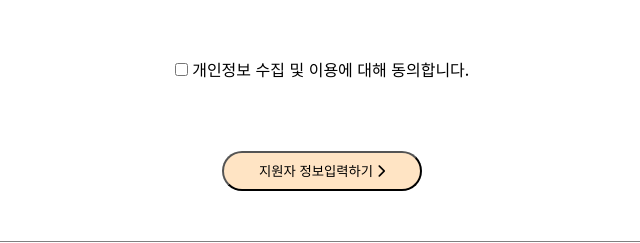
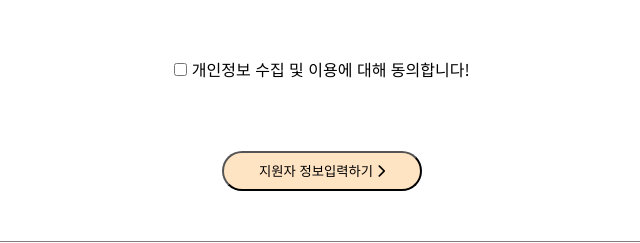
Before and after one commit to arthur-119/ems_application, a plain HTML site: page agree.html in a window 1280 px wide. Shown: the part 654-897 px from the top of the page, 318-958 px from the left. Drawn offline with Linux system fonts and the light colour scheme; a script that the page names is missing.

Commit message:
체크박스 수정

```diff
--- a/agree.html
+++ b/agree.html
@@ -41,7 +41,7 @@
             </div>
             <div class="check">
                 <input type="checkbox" name="agree" value="agree">
-                개인정보 수집 및 이용에 대해 동의합니다.
+                개인정보 수집 및 이용에 대해 동의합니다!
             </div>
             <button class="go">지원자 정보입력하기 <i class="fa-solid fa-chevron-right"></i></button>
         </div>
```
